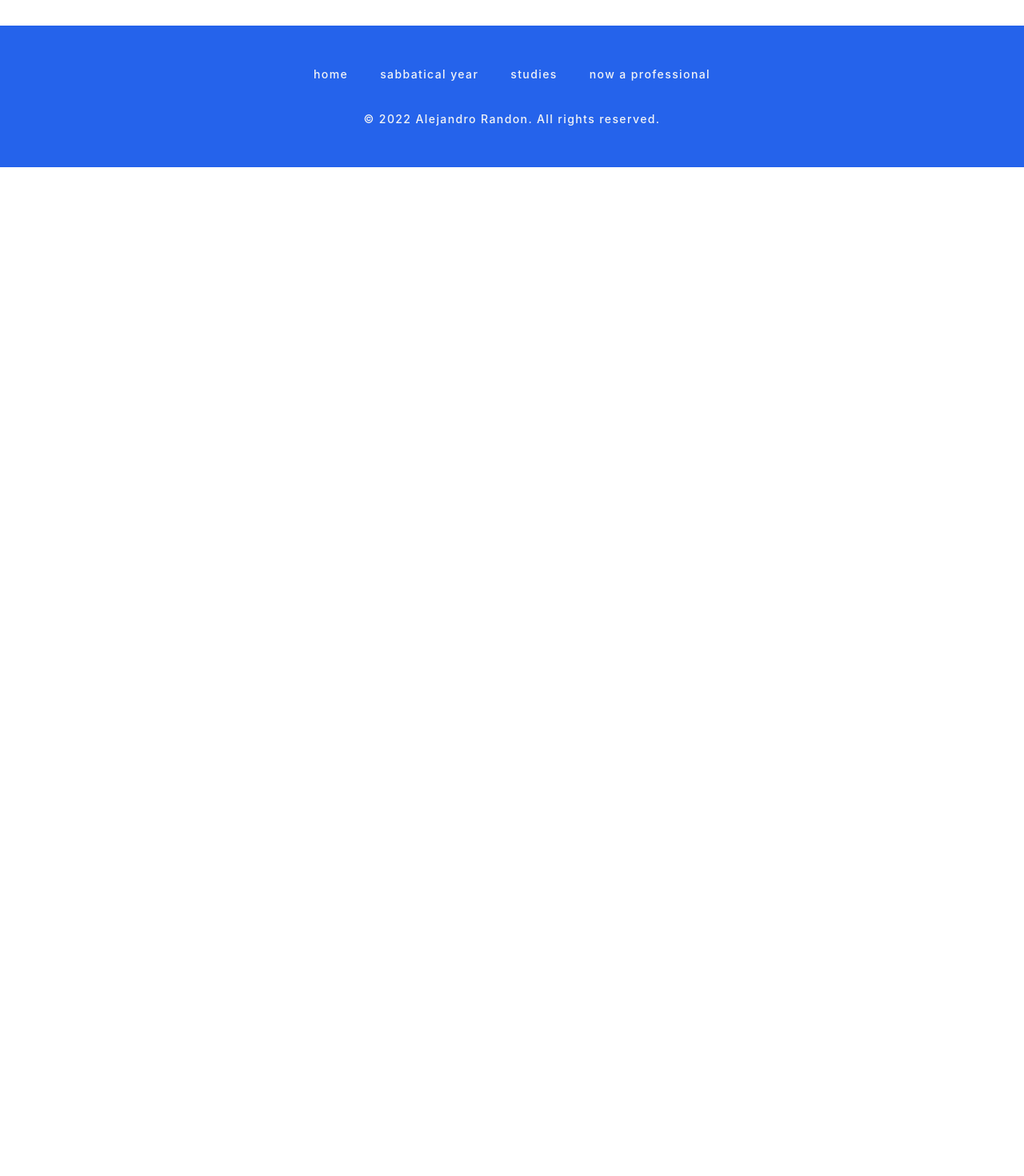
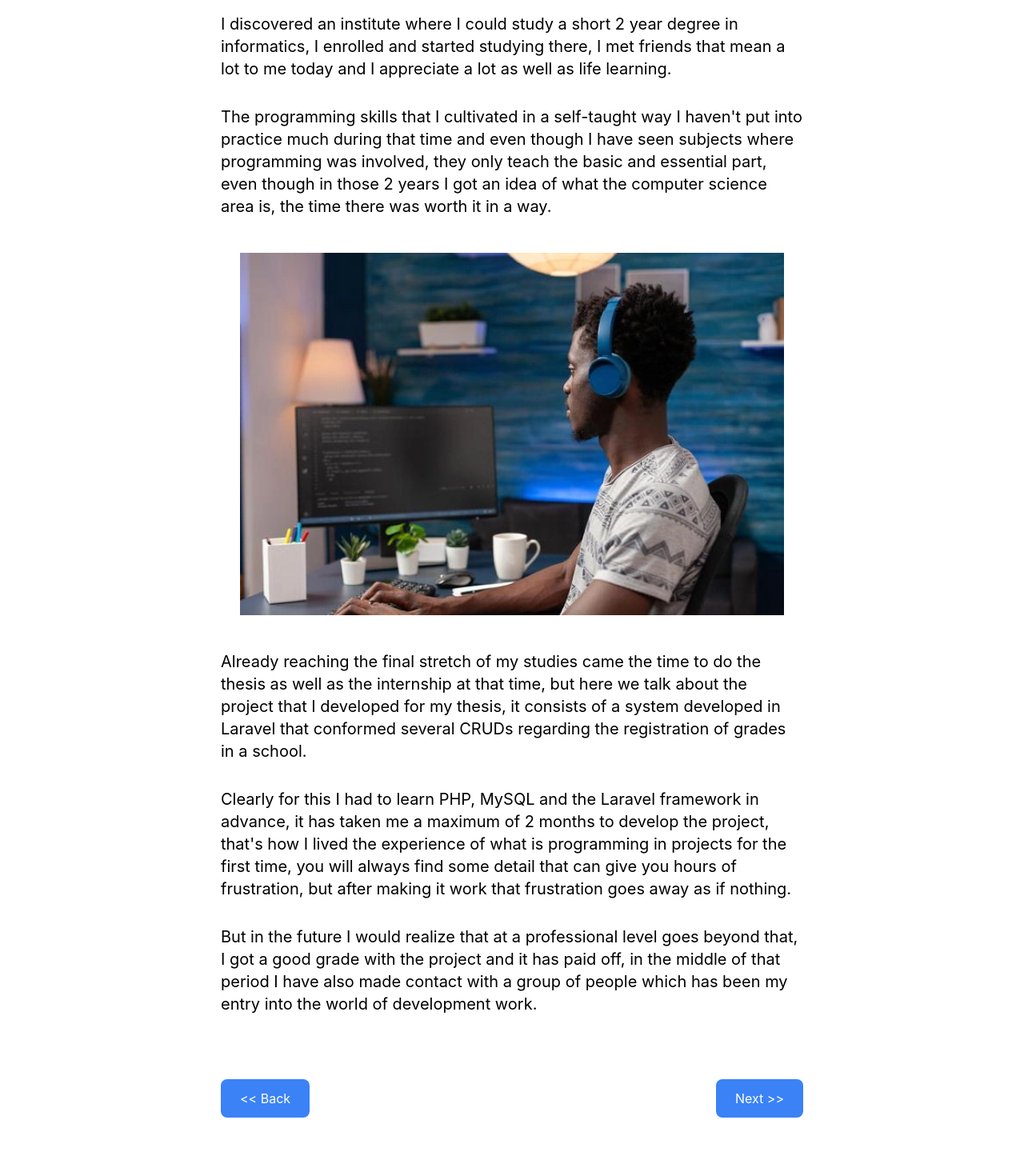
Before and after one commit to alerandon/my-journey-beggins, a Next.js app: page /studies in a window 1280 px wide. Shown: the part 860-2330 px from the top of the page at 80% size. Before the commit the page ends 1069 px from the top, so only its background shows below. Built offline with nearby package versions, Linux system fonts and the light colour scheme.

Commit message:
added studies and now-a-professional content

```diff
--- a/components/ChapterText.tsx
+++ b/components/ChapterText.tsx
@@ -3,5 +3,5 @@ interface ChapterTextProps {
 }
 
 export default function ChapterText({ children }: ChapterTextProps) {
-    return <section className="md:text-lg lg:text-xl leading-relaxed">{children}</section>;
+    return <section className="md:text-lg lg:text-xl leading-relaxed space-y-8">{children}</section>;
 }
--- a/pages/now-a-professional/index.tsx
+++ b/pages/now-a-professional/index.tsx
@@ -1,4 +1,7 @@
 import Head from 'next/head';
+import Link from 'next/link';
+import ChapterContent from '../../components/ChapterContent';
+import ChapterText from '../../components/ChapterText';
 import Footer from '../../components/Footer';
 import HeroSection from '../../components/HeroSection';
 import Navbar from '../../components/Navbar';
@@ -28,6 +31,61 @@ export default function NowAProfessional() {
                     image_src="/images/working.jpg"
                 />
             </header>
+            <ChapterContent>
+                <ChapterText>
+                    <p>
+                        I got in contact with a group of people thanks to a friend from when I was in school, he invited
+                        me to an induction workshop of the mentioned group, they were an organization composed of a
+                        foundation that taught young people practical skills for working on international projects and a
+                        company that exercised the role of a technology consulting firm that offered both technology and
+                        engineering solutions for companies and cities.
+                    </p>
+                    <p>
+                        Thanks to this group was that I began to see fully what is programming taken to a professional
+                        level and as I was introduced to them I began to improve my skills and practices in development,
+                        even to be taken into account to work with them.
+                    </p>
+                    <p>
+                        This phase passed in a way never thought, only a month would pass with the organization before
+                        there was a breaking point in the same due to differences between the two partners which caused
+                        them to separate each one on their own, a group of us who were at that time we went with the
+                        partner who wanted to look for things to work, he decided to start his own company and we
+                        accompanied him in his beginning.
+                    </p>
+                    <p>
+                        Although the pandemic began just when we were starting the first year was rough and we started
+                        with the left foot, and then over time began to emerge projects and new jobs to do.
+                    </p>
+                </ChapterText>
+                <br />
+                <div className="mt-24 mb-12">
+                    <p className="text-center font-mono text-2xl">and this is just the beginning...</p>
+                    <img className="mx-auto my-5" src="images/railroad.jpg" />
+                </div>
+                <br />
+                <ChapterText>
+                    <p>
+                        The road does not end and just goes on and on, everything told here has been just the beginning,
+                        programming is continuous learning and requires the discipline of the one who exercises this
+                        profession, it is a job that challenges and tests you in various aspects on a personal level.
+                    </p>
+                    <p>
+                        Even knowing the bad things about programming, it still seems to me one of the best jobs of all,
+                        if not the best of all.
+                    </p>
+                    <p>
+                        If you are passionate about this area do not think twice and start doing something, either
+                        tutorials or something you want to create, skills are acquired in the doing.
+                    </p>
+                </ChapterText>
+                <div className="flex mt-20">
+                    <Link href="/studies">
+                        <a className="bg-blue-500 focus:bg-blue-700 hover:bg-blue-700 py-3 px-6 text-white rounded-lg transition duration-150 ease-in-out">
+                            {'<<'} Back
+                        </a>
+                    </Link>
+                </div>
+            </ChapterContent>
             <footer className="mt-80">
                 <Footer />
             </footer>
--- a/pages/sabbatical-year/index.tsx
+++ b/pages/sabbatical-year/index.tsx
@@ -38,19 +38,16 @@ export default function SabbaticalYear() {
                         could not be selected, because at that time you could only enter through a selection filter
                         which chose the candidates very randomly, but why is a different story.
                     </p>
-                    <br />
                     <p>
                         After finishing the school stage it was not clear my definitive course or what was going to be
                         next, and in my family there have been plans thought that remained in the expectation of seeing
                         if they could be achieved, but at the moment of truth that was not certain.
                     </p>
-                    <br />
                     <p>
                         At the beginning I have been very attentive to do a series of procedures that were necessary for
                         the said family plans, after finishing those procedures at a dizzying pace I had nothing left to
                         do but to wait for things to happen with nothing else to do.
                     </p>
-                    <br />
                     <p>
                         Of course my brother in the midst of that has insisted me to do something, one of those things
                         has been to learn programming and make a living from it, I was reluctant against the insistence,
@@ -87,13 +84,11 @@ export default function SabbaticalYear() {
                         course), however it broadened even more my skills of what I could invent in code, CSS itself has
                         been a key language for the aesthetics of web pages.
                     </p>
-                    <br />
                     <p>
                         Later we went on to learn Javascript, it was clearly the first programming language I learned in
                         these beginnings, at first there were things that I did not understand how they were done, but
                         with practice began to leave me a clear vision of how to write code.
                     </p>
-                    <br />
                     <p>
                         After learning Javascript I started to open my horizons to different programming languages,
                         mainly C language, thanks to C I have learned good basics of what a programming language is
@@ -101,7 +96,7 @@ export default function SabbaticalYear() {
                         base in programming.
                     </p>
                 </ChapterText>
-                <div className="flex flex-row-reverse mt-32">
+                <div className="flex flex-row-reverse mt-20">
                     <Link href="/studies">
                         <a className="bg-blue-500 focus:bg-blue-700 hover:bg-blue-700 py-3 px-6 text-white rounded-lg transition duration-150 ease-in-out">
                             Next {'>>'}
--- a/pages/studies/index.tsx
+++ b/pages/studies/index.tsx
@@ -1,4 +1,7 @@
 import Head from 'next/head';
+import Link from 'next/link';
+import ChapterContent from '../../components/ChapterContent';
+import ChapterText from '../../components/ChapterText';
 import Footer from '../../components/Footer';
 import HeroSection from '../../components/HeroSection';
 import Navbar from '../../components/Navbar';
@@ -28,6 +31,60 @@ export default function Studies() {
                     image_src="/images/studying.jpg"
                 />
             </header>
+            <ChapterContent>
+                <ChapterText>
+                    <p>
+                        After acquiring a base in programming, I considered that I needed to study a career in relation
+                        to the area I wanted to aspire to, which was computer science, both to have the title and to
+                        enter in context with what I wanted to work.
+                    </p>
+                    <p>
+                        I discovered an institute where I could study a short 2 year degree in informatics, I enrolled
+                        and started studying there, I met friends that mean a lot to me today and I appreciate a lot as
+                        well as life learning.
+                    </p>
+                    <p>
+                        The programming skills that I cultivated in a self-taught way I haven&apos;t put into practice
+                        much during that time and even though I have seen subjects where programming was involved, they
+                        only teach the basic and essential part, even though in those 2 years I got an idea of what the
+                        computer science area is, the time there was worth it in a way.
+                    </p>
+                </ChapterText>
+                <br />
+                <img className="mx-auto my-5" src="images/guy-coding.jpg" />
+                <br />
+                <ChapterText>
+                    <p>
+                        Already reaching the final stretch of my studies came the time to do the thesis as well as the
+                        internship at that time, but here we talk about the project that I developed for my thesis, it
+                        consists of a system developed in Laravel that conformed several CRUDs regarding the
+                        registration of grades in a school.
+                    </p>
+                    <p>
+                        Clearly for this I had to learn PHP, MySQL and the Laravel framework in advance, it has taken me
+                        a maximum of 2 months to develop the project, that&apos;s how I lived the experience of what is
+                        programming in projects for the first time, you will always find some detail that can give you
+                        hours of frustration, but after making it work that frustration goes away as if nothing.
+                    </p>
+                    <p>
+                        But in the future I would realize that at a professional level goes beyond that, I got a good
+                        grade with the project and it has paid off, in the middle of that period I have also made
+                        contact with a group of people which has been my entry into the world of development work.
+                    </p>
+                </ChapterText>
+                <div className="flex justify-between mt-20">
+                    <Link href="/sabbatical-year">
+                        <a className="bg-blue-500 focus:bg-blue-700 hover:bg-blue-700 py-3 px-6 text-white rounded-lg transition duration-150 ease-in-out">
+                            {'<<'} Back
+                        </a>
+                    </Link>
+                    <Link href="/now-a-professional">
+                        <a className="bg-blue-500 focus:bg-blue-700 hover:bg-blue-700 py-3 px-6 text-white rounded-lg transition duration-150 ease-in-out">
+                            Next {'>>'}
+                        </a>
+                    </Link>
+                </div>
+            </ChapterContent>
             <footer className="mt-80">
                 <Footer />
             </footer>
```
Also changed, not shown: public/images/guy-coding.jpg (added), public/images/railroad.jpg (added).
